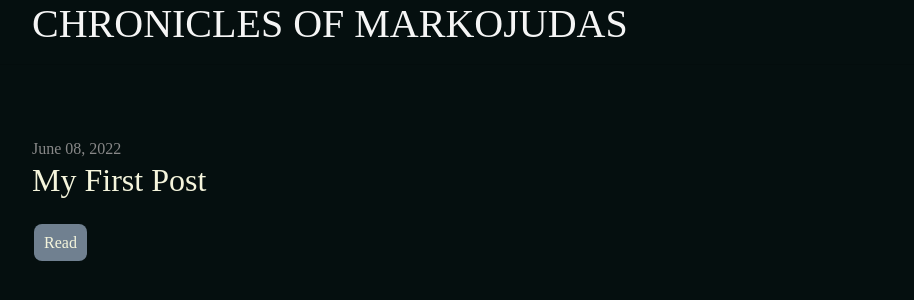
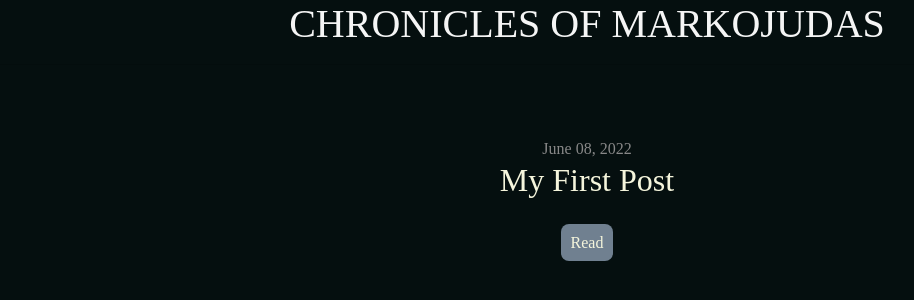
Before and after one commit to Markojudas/chronicles, a Jekyll site: the page built from index.html, in a window 1280 px wide. Shown: the top 300 px of the page, without its empty margins (53-967 px from the left). Built offline with Jekyll 4.4.1, drawn with Linux system fonts in a browser that asks for light colours; nearby versions of some CDN libraries; some web fonts are replaced.

```diff
--- a/_layouts/default.html
+++ b/_layouts/default.html
@@ -32,9 +32,7 @@
     }
 
     .container {
-        text-align: justify;
-        /* padding-left: 180px;
-        padding-right: 200px; */
+        text-align: center;
         font-size: medium;
         font-family: 'BIZ UDmincho', serif;
         color: whitesmoke;
```
